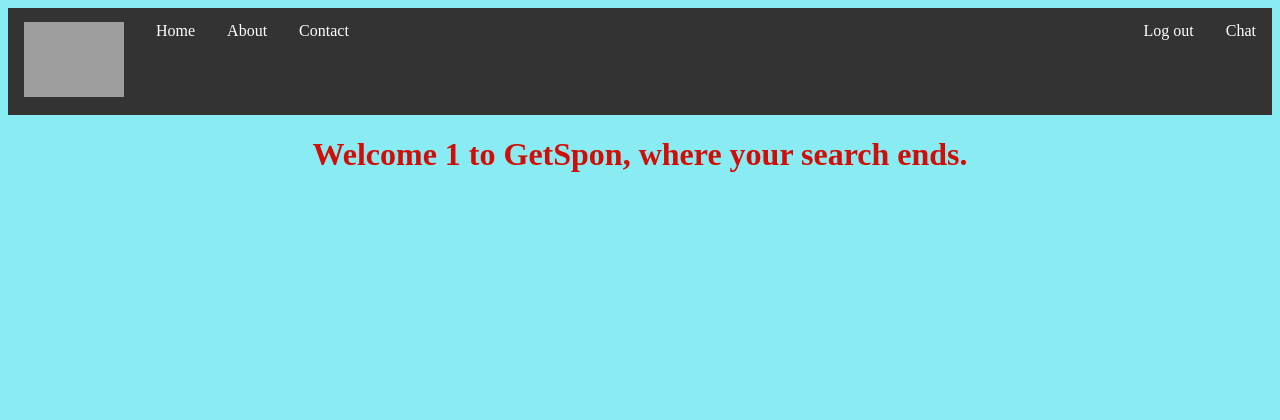
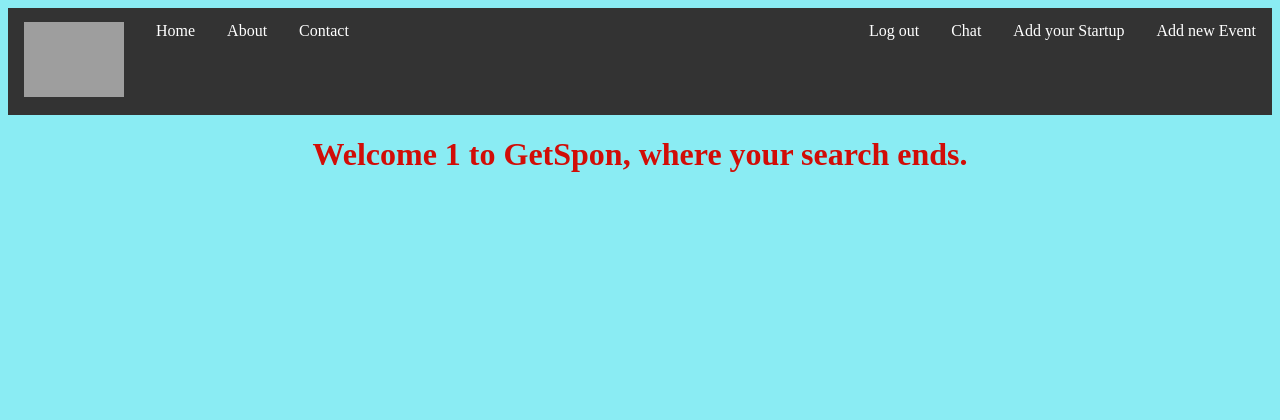
Before and after one commit to Mahekb/GetSpon, a PHP site: page /Getspon/Home_page.php in a window 1280 px wide. Shown: the top 420 px of the page. Run offline with PHP 8.4, Linux system fonts and the light colour scheme; the visitor is signed in with stand-in values (Sample User, id 1); grey boxes are pictures that could not be loaded.

Commit message:
Update Home_page.php

```diff
--- a/Home_page.php
+++ b/Home_page.php
@@ -6,7 +6,7 @@ session_start();
   $islogin="hidden";
   $islogout="visible";
 
-  if(isset($_SESSION['email']) && isset($_SESSION['login'])){
+  if(isset($_SESSION['username']) && isset($_SESSION['login'])){
     $islogin=$_SESSION['login'];
     $islogout="hidden";
   }
@@ -34,10 +34,12 @@ else {
         <li><a class="left" href="http://localhost/Getspon/Home_page.php">Home</a></li>
         <li><a class="left" href="#About">About</a></li>
         <li><a class="left" href="#Contact">Contact</a></li>
+        <li style="visibility:<?php echo "$islogin"?>"><a class="right" href="http://localhost/Getspon/Events.php">Add new Event</a></li>
+        <li style="visibility:<?php echo "$islogin"?>"><a class="right" href="http://localhost/Getspon/Startup.php">Add your Startup</a></li>
         <li style="visibility:<?php echo "$islogin"?>"><a class="right" href="http://localhost/Getspon/Chat.php">Chat</a></li>
         <li style="visibility:<?php echo "$islogin"?>"><a class="right" href="http://localhost/Getspon/Logout.php">Log out</a></li>
         <li style="visibility:<?php echo "$islogout"?>"><a class="right" href="http://localhost/Getspon/Signup.php">Sign up</a></li>
-        <li style="visibility:<?php echo "$islogout"?>"><a class="right" href="http://localhost/Getspon/Login.php">Log in</a></li>
+        <li style="visibility:<?php echo "$islogout"?>"><a class="right" href="http://localhost/Getspon/login.php">Log in</a></li>
 
 </ul>
 <div>
```
